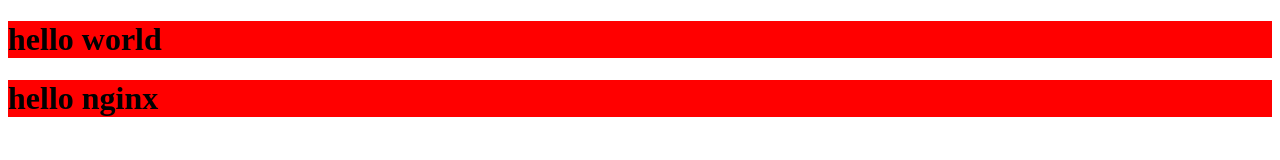
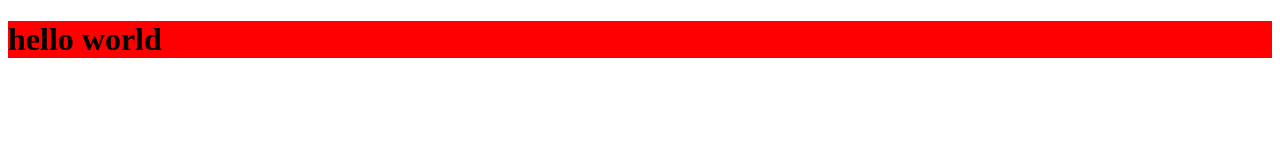
Before and after one commit to jokey-boring/test-deploy, a website: page dist/index.html in a window 1280 px wide. Drawn offline with Linux system fonts and the light colour scheme.

Commit message:
求求你成功push吧

```diff
--- a/dist/index.html
+++ b/dist/index.html
@@ -10,8 +10,5 @@
   <h1 style="background: red">
     hello world
   </h1>
-  <h1 style="background: red">
-    hello nginx
-  </h1>
 </body>
 </html>
```
